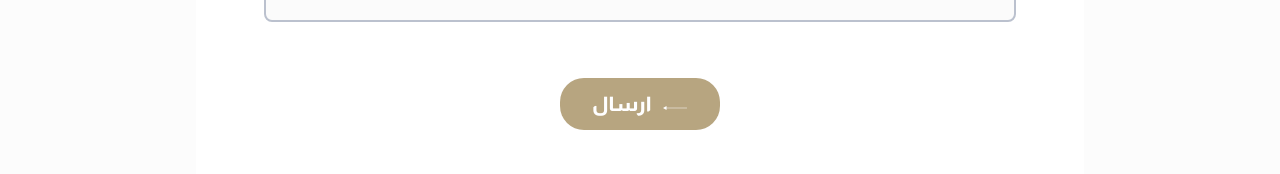
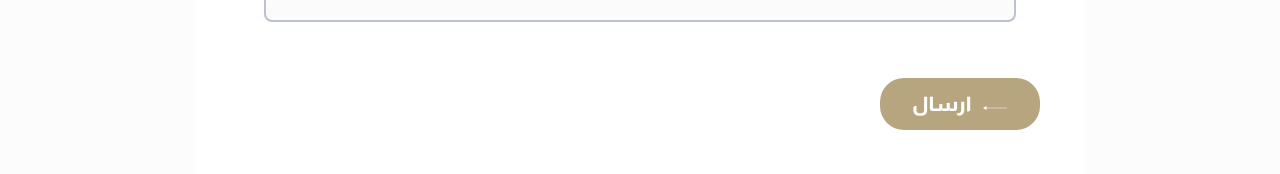
Before and after one commit to Ahmed-M-Mansour/Imperial-hotel, a Next.js app: page /contacts in a window 1280 px wide. Shown: the part 778-952 px from the top of the page. Built offline with nearby package versions, Linux system fonts and the light colour scheme.

Commit message:
Version 1

```diff
--- a/app/_components/Contacts.js
+++ b/app/_components/Contacts.js
@@ -107,7 +107,7 @@ const Contacts = () => {
                 value={formData.message}
               />
             </div>
-            <div className="flex justify-center items-center my-6 w-full">
+            <div className="flex justify-center sm:justify-start items-center my-6 w-full">
               <button
                 type="submit"
                 className="flex justify-center items-center text-center bg-gold rounded-3xl text-white px-8 py-3 my-2 text-xl font-almarai almarai-extrabold w-40 gap-[10px]"
--- a/app/_components/Project.js
+++ b/app/_components/Project.js
@@ -88,13 +88,13 @@ const Project = ({ Project }) => {
         </div>
       </div>
       {/* TODO: Return This when get the main data/images */}
-      <Image
+      {/* <Image
         src={Project.coverUrl}
         alt="Project Cover"
         className="w-full h-full"
         width={800}
         height={400}
-      />
+      /> */}
     </div>
   );
 };
```
